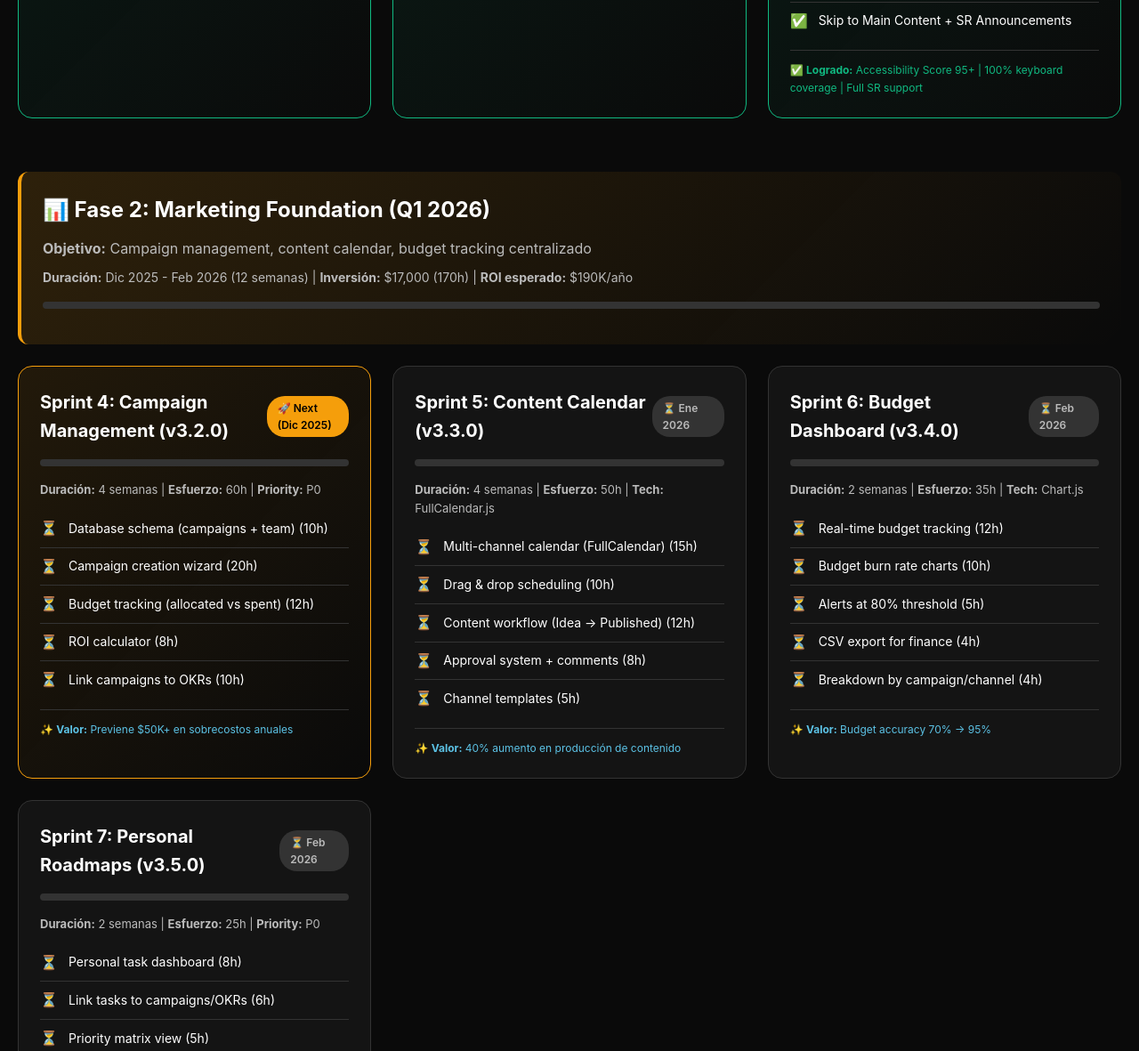
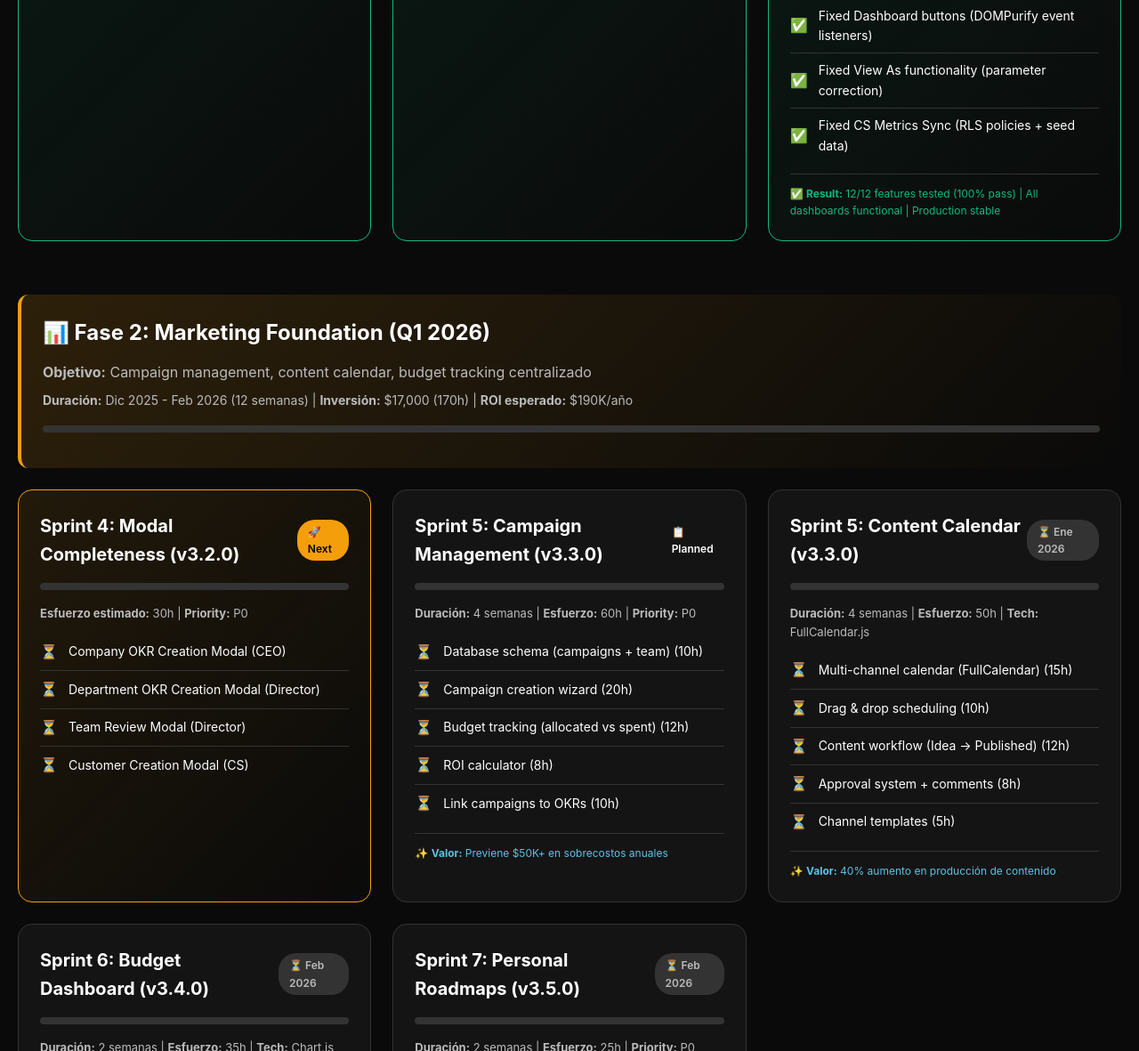
Before and after one commit to franferrer12/Nevent-MKT-Roadmap, a website: page progress-dashboard.html in a window 1280 px wide. Shown: the part 1619-2800 px from the top of the page at 89% size. Drawn offline with Linux system fonts and the light colour scheme.

Commit message:
docs: update progress dashboard to v3.1.0 status

```diff
--- a/progress-dashboard.html
+++ b/progress-dashboard.html
@@ -338,7 +338,7 @@
     <header>
       <h1>🚀 Nevent Strategic Execution Platform</h1>
       <p class="subtitle">Dashboard de Progreso del Roadmap</p>
-      <span class="version-badge">v3.0.1 - Production Stable</span>
+      <span class="version-badge">v3.1.0 - Production Ready ✅</span>
     </header>
 
     <!-- Overall Progress -->
@@ -360,7 +360,7 @@
         <div class="progress-text">80%</div>
       </div>
       <p style="font-size: 18px; color: var(--muted);">
-        <strong>3/16 Sprints completados</strong> | Fase 1 ✅ completada | Next: Campaign Management (Dic 2025)
+        <strong>v3.1.0 Deployed</strong> | Fase 1 ✅ completada | 5 Critical Bugs Fixed | Next: Modal Completeness (v3.2.0)
       </p>
     </div>
 
@@ -469,38 +469,42 @@
         </ul>
       </div>
 
-      <!-- Sprint 3: Accessibility (Nov 2025) -->
+      <!-- Sprint 3: Critical Production Fixes (v3.1.0) -->
       <div class="phase-card complete">
         <div class="phase-header">
-          <span class="phase-title">Sprint 3: Accessibility (v3.1.0)</span>
-          <span class="phase-status status-complete">✓ Complete (30 Sep)</span>
+          <span class="phase-title">Sprint 3: Critical Fixes (v3.1.0)</span>
+          <span class="phase-status status-complete">✓ Complete (1 Oct 2025)</span>
         </div>
         <div class="progress-bar">
           <div class="progress-fill" style="width: 100%;"></div>
         </div>
         <p style="font-size: 13px; color: var(--muted); margin-bottom: 12px;">
-          <strong>Duración:</strong> 1 día | <strong>Esfuerzo:</strong> 25h | <strong>Priority:</strong> P0
+          <strong>Duración:</strong> 1 día | <strong>Esfuerzo:</strong> 12h | <strong>Priority:</strong> P0 (Hotfix)
         </p>
         <ul class="feature-list">
           <li class="feature-item">
             <span class="feature-icon">✅</span>
-            WCAG 2.1 AA Focus Indicators (3px outline)
+            Fixed Departments API 400 error (status column)
           </li>
           <li class="feature-item">
             <span class="feature-icon">✅</span>
-            Keyboard Navigation (Arrow/Home/End/Esc)
+            Fixed OKR creation PGRST204 (schema alignment)
           </li>
           <li class="feature-item">
             <span class="feature-icon">✅</span>
-            Screen Reader Support (ARIA labels/roles)
+            Fixed Dashboard buttons (DOMPurify event listeners)
           </li>
           <li class="feature-item">
             <span class="feature-icon">✅</span>
-            Skip to Main Content + SR Announcements
+            Fixed View As functionality (parameter correction)
+          </li>
+          <li class="feature-item">
+            <span class="feature-icon">✅</span>
+            Fixed CS Metrics Sync (RLS policies + seed data)
           </li>
         </ul>
         <p style="font-size: 12px; color: var(--success); margin-top: 12px; padding-top: 12px; border-top: 1px solid var(--stroke);">
-          ✅ <strong>Logrado:</strong> Accessibility Score 95+ | 100% keyboard coverage | Full SR support
+          ✅ <strong>Result:</strong> 12/12 features tested (100% pass) | All dashboards functional | Production stable
         </p>
       </div>
     </div>
@@ -522,11 +526,43 @@
       </div>
 
       <div class="phase-grid">
-      <!-- Sprint 4: Campaign Management -->
+      <!-- Sprint 4: Modal Completeness -->
       <div class="phase-card current">
         <div class="phase-header">
-          <span class="phase-title">Sprint 4: Campaign Management (v3.2.0)</span>
-          <span class="phase-status status-in-progress">🚀 Next (Dic 2025)</span>
+          <span class="phase-title">Sprint 4: Modal Completeness (v3.2.0)</span>
+          <span class="phase-status status-in-progress">🚀 Next</span>
+        </div>
+        <div class="progress-bar">
+          <div class="progress-fill" style="width: 0%;"></div>
+        </div>
+        <p style="font-size: 13px; color: var(--muted); margin-bottom: 12px;">
+          <strong>Esfuerzo estimado:</strong> 30h | <strong>Priority:</strong> P0
+        </p>
+        <ul class="feature-list">
+          <li class="feature-item">
+            <span class="feature-icon">⏳</span>
+            Company OKR Creation Modal (CEO)
+          </li>
+          <li class="feature-item">
+            <span class="feature-icon">⏳</span>
+            Department OKR Creation Modal (Director)
+          </li>
+          <li class="feature-item">
+            <span class="feature-icon">⏳</span>
+            Team Review Modal (Director)
+          </li>
+          <li class="feature-item">
+            <span class="feature-icon">⏳</span>
+            Customer Creation Modal (CS)
+          </li>
+        </ul>
+      </div>
+
+      <!-- Sprint 5: Campaign Management -->
+      <div class="phase-card">
+        <div class="phase-header">
+          <span class="phase-title">Sprint 5: Campaign Management (v3.3.0)</span>
+          <span class="phase-status status-planned">📋 Planned</span>
         </div>
         <div class="progress-bar">
           <div class="progress-fill" style="width: 0%;"></div>
```
